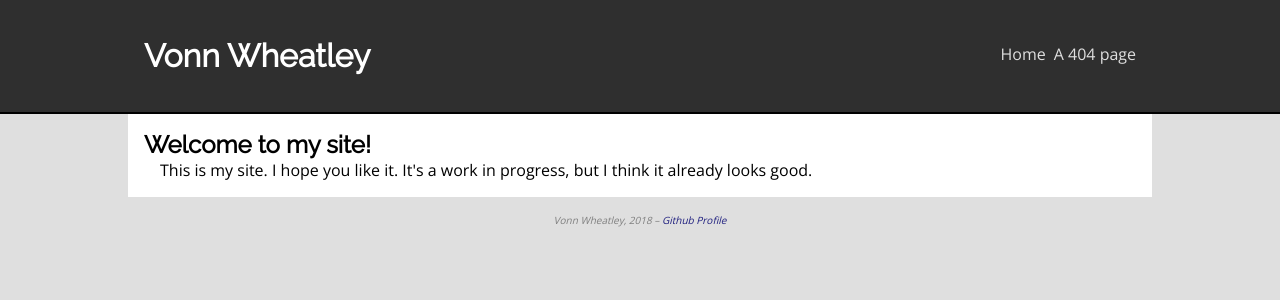
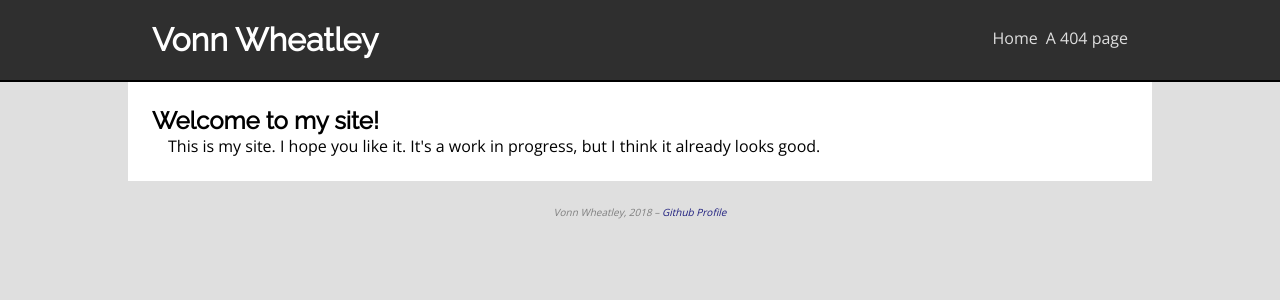
Before and after one commit to VonnW/vonnw.github.io, a Jekyll site: the page built from index.html, in a window 1280 px wide. Shown: the top 300 px of the page. Built offline with Jekyll 4.4.1, drawn with Linux system fonts in a browser that asks for light colours.

Commit message:
trying this out

```diff
--- a/css/style.css
+++ b/css/style.css
@@ -25,7 +25,7 @@ html, body {
 /* Container */
 .container {
 	margin: 0 auto;
-	padding: 1rem;
+	padding: 1.5rem;
 
 	max-width: 64rem;
 }
@@ -44,7 +44,7 @@ header {
 	position: sticky;
 	top: 0;
 
-	padding: 1.5rem;
+	/*padding: 1rem;*/
 	border-bottom: solid 2px #000000;
 
 	width: 100%;
```
